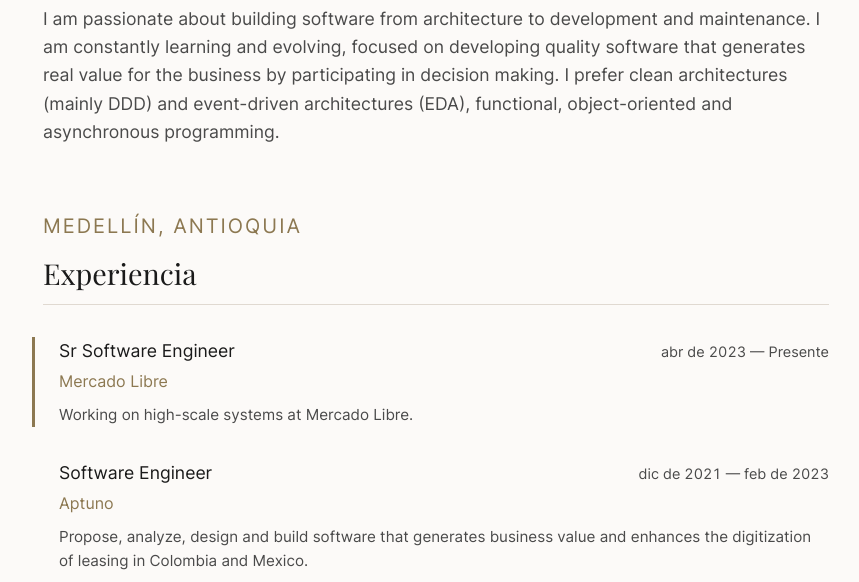
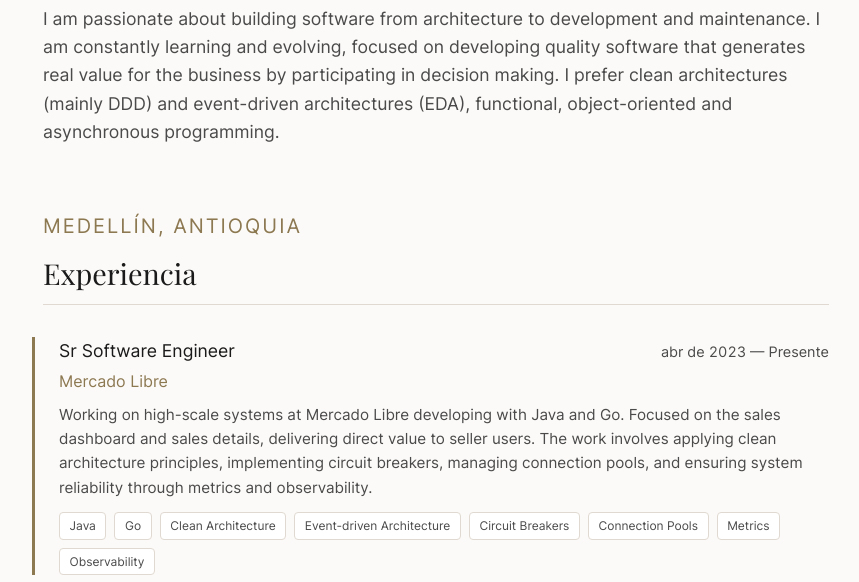
Before and after one commit to jdgonzalez907/profile-cv, a plain HTML site: page index.html in a window 1280 px wide. Shown: the part 336-918 px from the top of the page, without its empty margins (204-1063 px from the left). Drawn offline with Linux system fonts and the light colour scheme.

Commit message:
content: actualizar experiencia en Mercado Libre con contexto de negocio y tecnologías

```diff
--- a/index.html
+++ b/index.html
@@ -41,7 +41,17 @@
                         <span class="item-date">abr de 2023 — Presente</span>
                     </div>
                     <div class="item-org">Mercado Libre</div>
-                    <p class="item-summary">Working on high-scale systems at Mercado Libre.</p>
+                    <p class="item-summary">Working on high-scale systems at Mercado Libre developing with Java and Go. Focused on the sales dashboard and sales details, delivering direct value to seller users. The work involves applying clean architecture principles, implementing circuit breakers, managing connection pools, and ensuring system reliability through metrics and observability.</p>
+                    <ul class="highlights">
+                        <li class="highlight-tag">Java</li>
+                        <li class="highlight-tag">Go</li>
+                        <li class="highlight-tag">Clean Architecture</li>
+                        <li class="highlight-tag">Event-driven Architecture</li>
+                        <li class="highlight-tag">Circuit Breakers</li>
+                        <li class="highlight-tag">Connection Pools</li>
+                        <li class="highlight-tag">Metrics</li>
+                        <li class="highlight-tag">Observability</li>
+                    </ul>
                 </div>
 
                 <div class="item">
```
